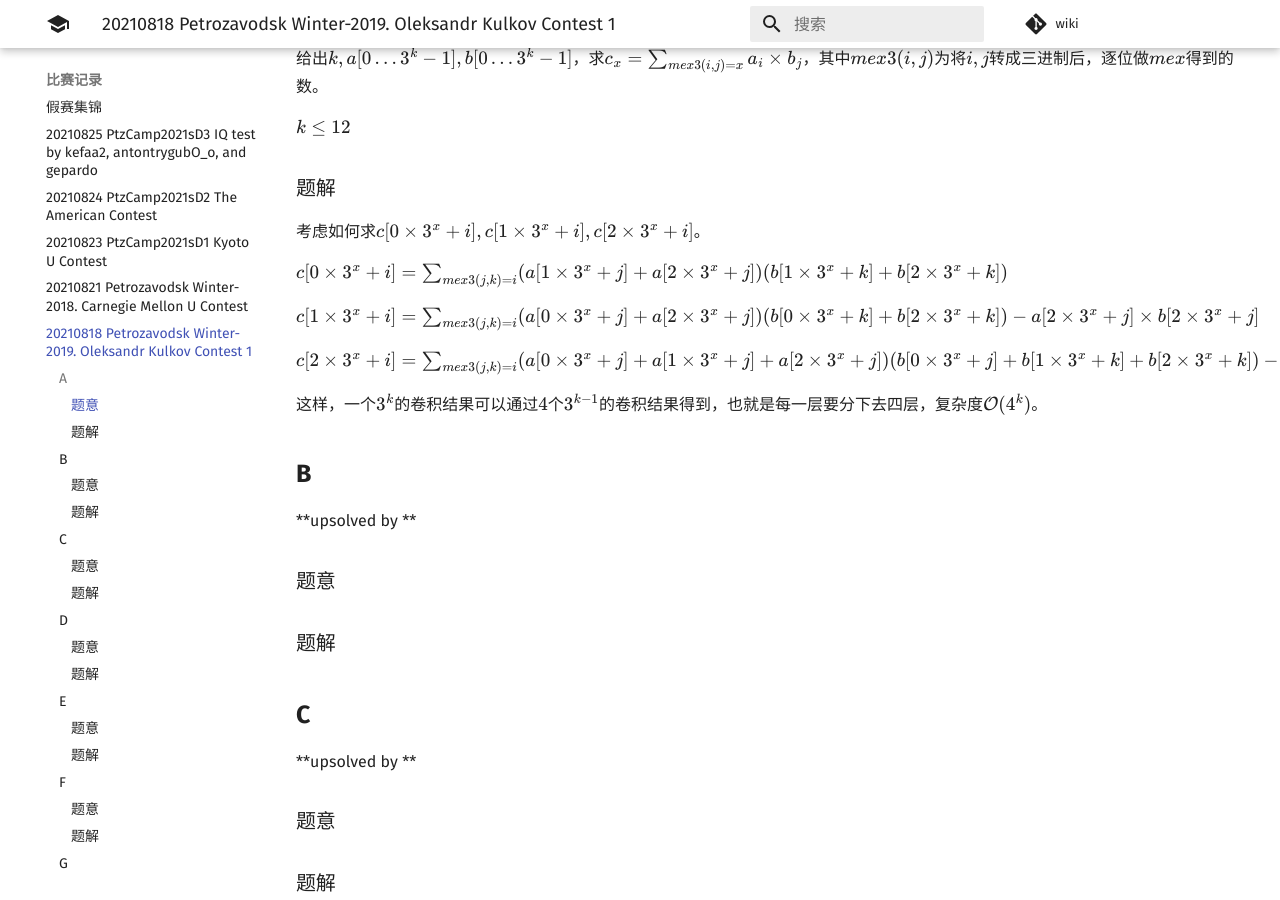
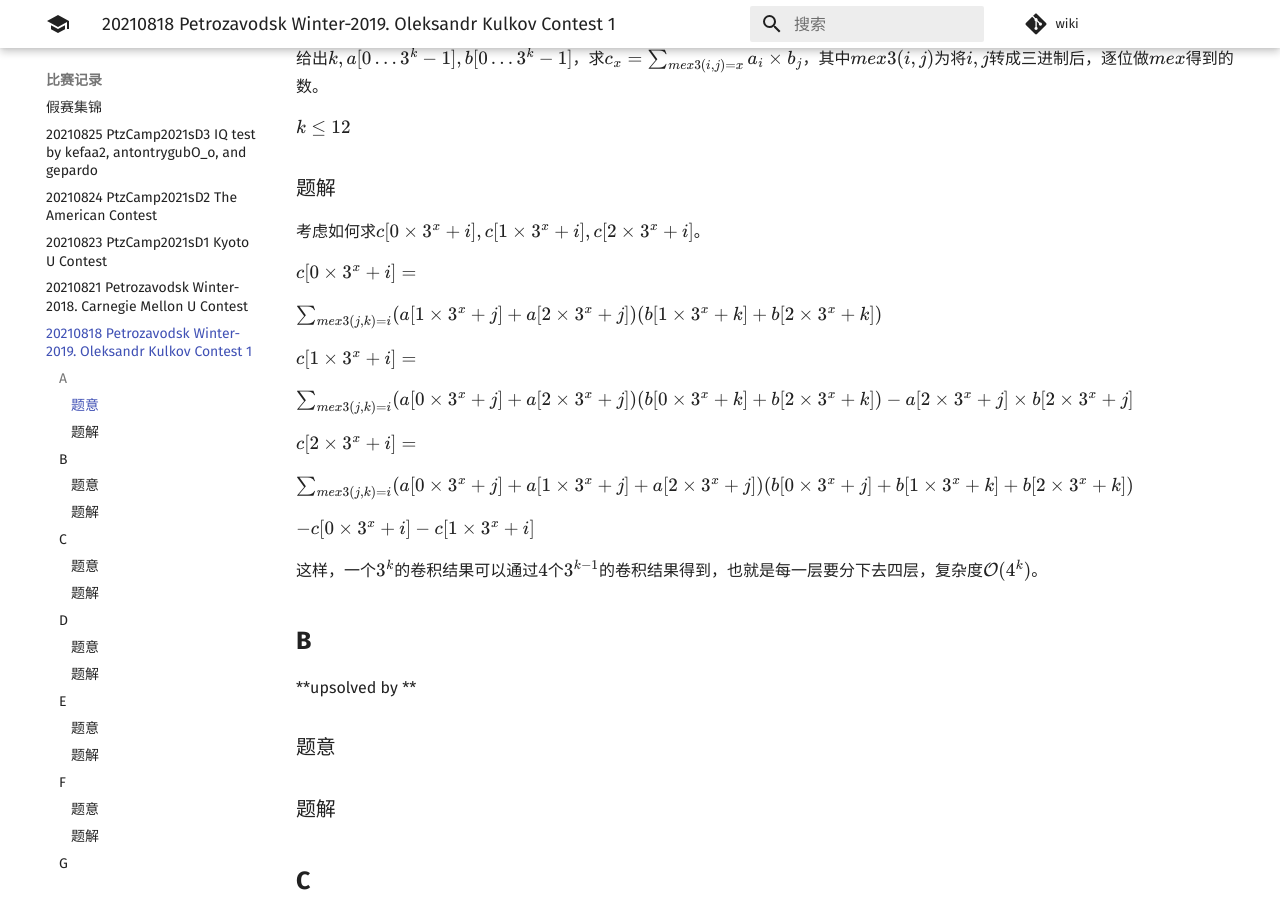
Before and after one commit to PoorMath/PoorMath.github.io, an MkDocs documentation site: the page built from docs/contest/20210818 Petrozavodsk Winter-2019. Oleksandr Kulkov Contest 1.md, in a window 1280 px wide and 900 px high, scrolled down 485 px. Built offline with MkDocs 1.6.1 and Material for MkDocs 9.7.7, drawn with Linux system fonts in a browser that asks for light colours; comment, search, counter and statistics services are not loaded.

```diff
--- a/docs/contest/20210818 Petrozavodsk Winter-2019. Oleksandr Kulkov Contest 1.md
+++ b/docs/contest/20210818 Petrozavodsk Winter-2019. Oleksandr Kulkov Contest 1.md
@@ -18,11 +18,19 @@ $k\le12$
 
 考虑如何求$c[0\times3^x+i],c[1\times3^x+i],c[2\times3^x+i]$。
 
-$c[0\times3^x+i]=\sum_{mex3(j,k)=i}(a[1\times 3^x+j]+a[2\times 3^x+j])(b[1\times 3^x+k]+b[2\times 3^x+k])$
+$c[0\times3^x+i]=$
 
-$c[1\times3^x+i]=\sum_{mex3(j,k)=i}(a[0\times 3^x+j]+a[2\times 3^x+j])(b[0\times 3^x+k]+b[2\times 3^x+k])-a[2\times 3^x+j]\times b[2\times 3^x+j]$
+$\sum_{mex3(j,k)=i}(a[1\times 3^x+j]+a[2\times 3^x+j])(b[1\times 3^x+k]+b[2\times 3^x+k])$
 
-$c[2\times3^x+i]=\sum_{mex3(j,k)=i}(a[0\times 3^x+j]+a[1\times 3^x+j]+a[2\times 3^x+j])(b[0\times 3^x+j]+b[1\times 3^x+k]+b[2\times 3^x+k])-c[0\times3^x+i]-c[1\times3^x+i]$
+$c[1\times3^x+i]=$
+
+$\sum_{mex3(j,k)=i}(a[0\times 3^x+j]+a[2\times 3^x+j])(b[0\times 3^x+k]+b[2\times 3^x+k])-a[2\times 3^x+j]\times b[2\times 3^x+j]$
+
+$c[2\times3^x+i]=$
+
+$\sum_{mex3(j,k)=i}(a[0\times 3^x+j]+a[1\times 3^x+j]+a[2\times 3^x+j])(b[0\times 3^x+j]+b[1\times 3^x+k]+b[2\times 3^x+k])$
+
+$-c[0\times3^x+i]-c[1\times3^x+i]$
 
 这样，一个$3^k$的卷积结果可以通过$4$个$3^{k-1}$的卷积结果得到，也就是每一层要分下去四层，复杂度$\mathcal{O}(4^k)$。
 
```
